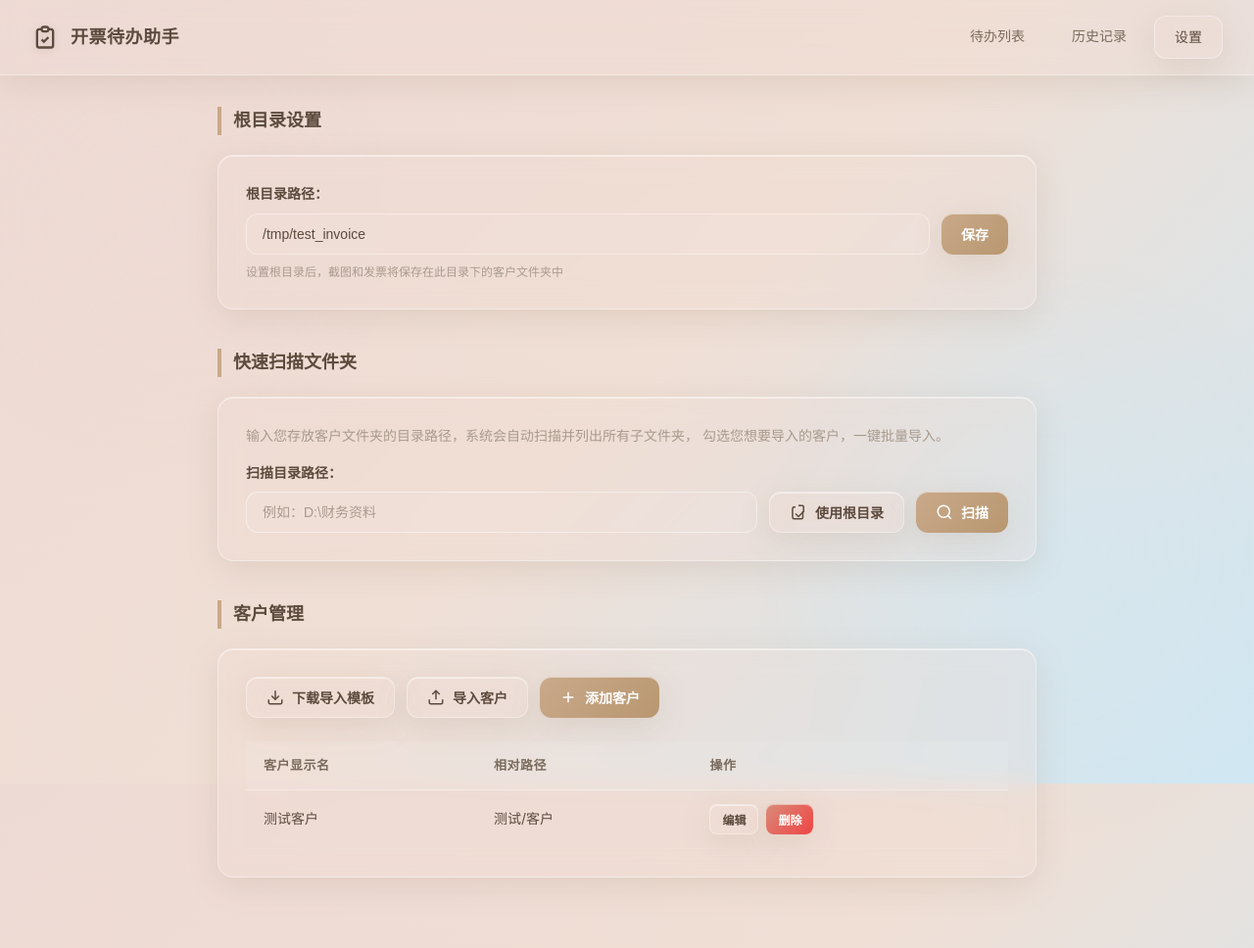
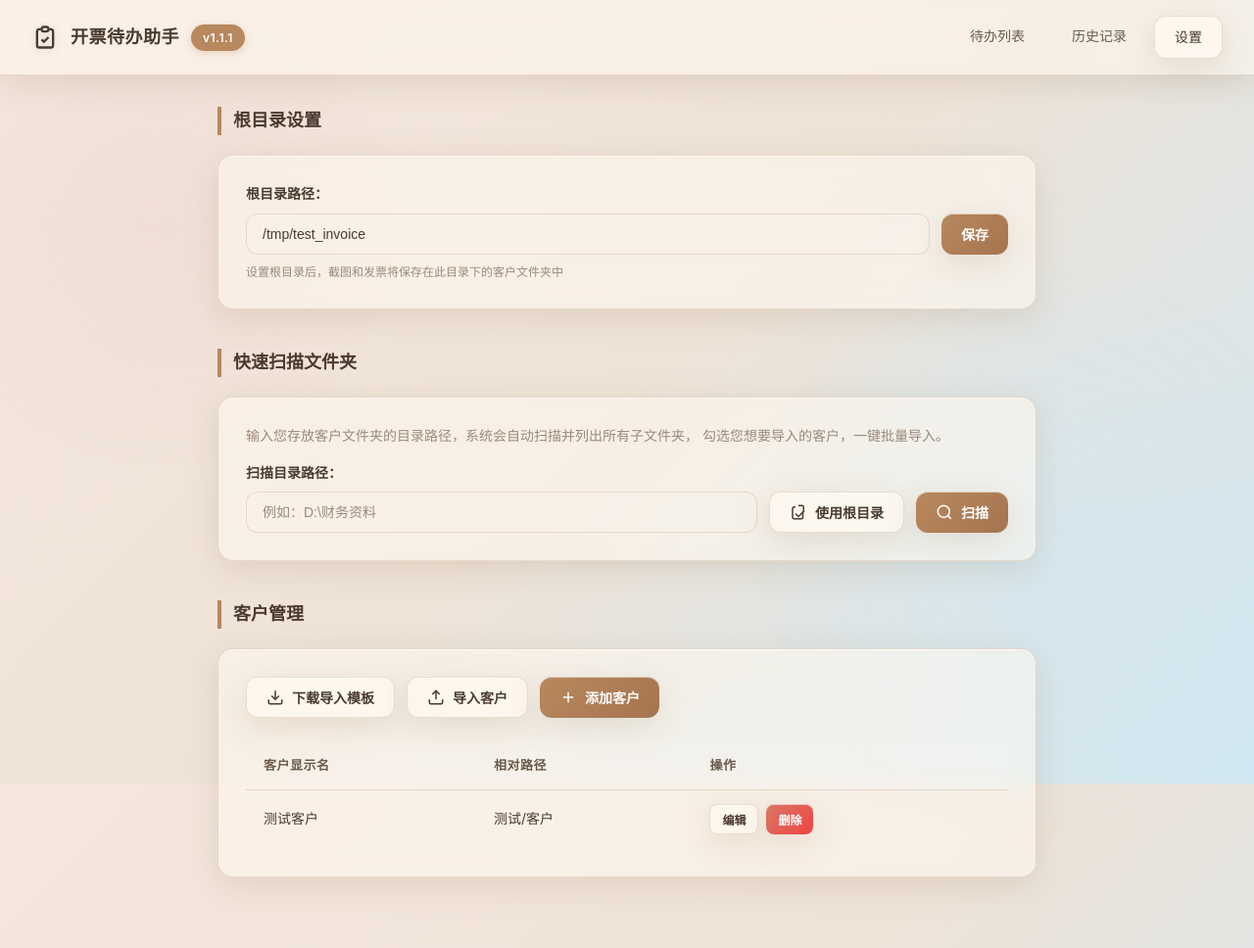
Before and after one commit to 824167532/for-trae, a Flask app: page /settings in a window 1280 px wide. Shown: the whole page at 98% size. Run offline with Flask 3, Linux system fonts and the light colour scheme; data comes from the database, SQL or seed files in the repository; both versions use the stored data as it was after the commit.

```diff
--- a/invoice_helper/app.py
+++ b/invoice_helper/app.py
@@ -32,6 +32,12 @@ app.register_blueprint(todos_bp)
 app.register_blueprint(settings_bp)
 app.register_blueprint(files_bp)
 app.register_blueprint(scan_bp)
+
+
+@app.context_processor
+def inject_version():
+    """注入版本号到所有模板（用于CSS/JS缓存清除）"""
+    return {'app_version': get_version()}
 
 
 @app.route('/api/version')
--- a/invoice_helper/static/css/style.css
+++ b/invoice_helper/static/css/style.css
@@ -2,45 +2,45 @@
 
 /* 基础变量定义 - 配色：#EEDAD4（奶茶米）+ #D0E8F4（淡蓝） */
 :root {
-    /* 主色调 */
-    --color-cream: #EEDAD4;      /* 奶茶米色 - 温暖背景 */
-    --color-blue: #D0E8F4;       /* 淡蓝色 - 清新点缀 */
+    /* 主色调 - 奶茶米 + 淡蓝（比原版更明显，v1.1.1增强） */
+    --color-cream: #EEDAD4;
+    --color-blue: #D0E8F4;
 
     /* 衍生色 */
-    --color-cream-dark: #D9C5B8; /* 深奶茶色 */
-    --color-cream-light: #F5E6DE; /* 浅奶茶色 */
-    --color-blue-dark: #A8C8D8;  /* 深蓝色 */
-    --color-blue-light: #E5F2F8; /* 浅蓝色 */
+    --color-cream-dark: #D9C5B8;
+    --color-cream-light: #F5E6DE;
+    --color-blue-dark: #A8C8D8;
+    --color-blue-light: #E5F2F8;
 
     /* 玻璃拟态颜色 */
-    --glass-bg: rgba(238, 218, 212, 0.25);
-    --glass-bg-hover: rgba(238, 218, 212, 0.4);
-    --glass-border: rgba(255, 255, 255, 0.4);
-    --glass-border-strong: rgba(255, 255, 255, 0.6);
+    --glass-bg: rgba(255, 250, 240, 0.55);
+    --glass-bg-hover: rgba(255, 250, 240, 0.75);
+    --glass-border: rgba(201, 169, 138, 0.35);
+    --glass-border-strong: rgba(201, 169, 138, 0.55);
 
-    /* 渐变背景色 - 奶茶色 + 淡蓝 */
-    --bg-gradient-start: #EEDAD4;
-    --bg-gradient-mid: #F0DFD5;
+    /* 渐变背景色 - 奶茶米 + 淡蓝 */
+    --bg-gradient-start: #F5E6DE;
+    --bg-gradient-mid: #EFE3D7;
     --bg-gradient-end: #D0E8F4;
 
-    /* 文字颜色 - 深棕褐色，温暖易读 */
-    --text-primary: #5C4A3D;
-    --text-secondary: #7A6B5C;
-    --text-muted: #A89B8D;
+    /* 文字颜色 - 深棕褐色 */
+    --text-primary: #4A3B2E;
+    --text-secondary: #6B5A4A;
+    --text-muted: #9B8A7A;
 
-    /* 主题色 */
-    --primary-color: #C9A98A;     /* 暖棕金色 */
-    --primary-hover: #B89770;
+    /* 主题色 - 暖棕金色 */
+    --primary-color: #B8885E;
+    --primary-hover: #A57450;
     --primary-light: #E8D5C0;
-    --success-color: #7EB58C;     /* 暖绿色 */
-    --warning-color: #D4A574;     /* 暖橙色 */
-    --danger-color: #D98B7A;      /* 暖红色 */
-    --info-color: #8FA8BC;        /* 暖蓝色 */
+    --success-color: #6BA07C;
+    --warning-color: #C99659;
+    --danger-color: #D97866;
+    --info-color: #7E97AB;
 
     /* 阴影 - 柔和棕色阴影 */
-    --glass-shadow: 0 8px 32px 0 rgba(139, 115, 85, 0.15);
-    --glass-shadow-lg: 0 16px 48px 0 rgba(139, 115, 85, 0.2);
-    --glass-shadow-inset: inset 0 1px 0 0 rgba(255, 255, 255, 0.5);
+    --glass-shadow: 0 8px 32px 0 rgba(139, 115, 85, 0.18);
+    --glass-shadow-lg: 0 16px 48px 0 rgba(139, 115, 85, 0.25);
+    --glass-shadow-inset: inset 0 1px 0 0 rgba(255, 255, 255, 0.6);
 
     /* 模糊效果 */
     --blur-amount: 12px;
--- a/invoice_helper/templates/history.html
+++ b/invoice_helper/templates/history.html
@@ -4,7 +4,7 @@
     <meta charset="UTF-8">
     <meta name="viewport" content="width=device-width, initial-scale=1.0">
     <title>历史记录 - 开票待办助手</title>
-    <link rel="stylesheet" href="/static/css/style.css">
+    <link rel="stylesheet" href="/static/css/style.css?v={{ app_version }}">
 </head>
 <body>
     <div class="app-container">
@@ -16,6 +16,7 @@
                     <path d="M9 14l2 2 4-4"/>
                 </svg>
                 <span class="nav-title">开票待办助手</span>
+                <span class="nav-version" style="display: inline-flex; align-items: center; padding: 4px 12px; background: var(--primary-color); color: #FFF; border-radius: 20px; font-size: 12px; font-weight: 600; letter-spacing: 0.5px; box-shadow: 0 2px 8px rgba(184, 136, 94, 0.3);">v{{ app_version }}</span>
             </div>
             <div class="nav-links">
                 <a href="/" class="nav-link">待办列表</a>
@@ -83,6 +84,6 @@
         </main>
     </div>
 
-    <script src="/static/js/history.js"></script>
+    <script src="/static/js/history.js?v={{ app_version }}"></script>
 </body>
 </html>
--- a/invoice_helper/templates/index.html
+++ b/invoice_helper/templates/index.html
@@ -4,7 +4,7 @@
     <meta charset="UTF-8">
     <meta name="viewport" content="width=device-width, initial-scale=1.0">
     <title>开票待办助手</title>
-    <link rel="stylesheet" href="/static/css/style.css">
+    <link rel="stylesheet" href="/static/css/style.css?v={{ app_version }}">
 </head>
 <body>
     <div class="app-container">
@@ -16,6 +16,7 @@
                     <path d="M9 14l2 2 4-4"/>
                 </svg>
                 <span class="nav-title">开票待办助手</span>
+                <span class="nav-version" style="display: inline-flex; align-items: center; padding: 4px 12px; background: var(--primary-color); color: #FFF; border-radius: 20px; font-size: 12px; font-weight: 600; letter-spacing: 0.5px; box-shadow: 0 2px 8px rgba(184, 136, 94, 0.3);">v{{ app_version }}</span>
             </div>
             <div class="nav-links">
                 <a href="/" class="nav-link active">待办列表</a>
@@ -240,6 +241,6 @@
         </div>
     </div>
 
-    <script src="/static/js/app.js"></script>
+    <script src="/static/js/app.js?v={{ app_version }}"></script>
 </body>
 </html>
--- a/invoice_helper/templates/settings.html
+++ b/invoice_helper/templates/settings.html
@@ -4,7 +4,7 @@
     <meta charset="UTF-8">
     <meta name="viewport" content="width=device-width, initial-scale=1.0">
     <title>设置 - 开票待办助手</title>
-    <link rel="stylesheet" href="/static/css/style.css">
+    <link rel="stylesheet" href="/static/css/style.css?v={{ app_version }}">
 </head>
 <body>
     <div class="app-container">
@@ -16,6 +16,7 @@
                     <path d="M9 14l2 2 4-4"/>
                 </svg>
                 <span class="nav-title">开票待办助手</span>
+                <span class="nav-version" style="display: inline-flex; align-items: center; padding: 4px 12px; background: var(--primary-color); color: #FFF; border-radius: 20px; font-size: 12px; font-weight: 600; letter-spacing: 0.5px; box-shadow: 0 2px 8px rgba(184, 136, 94, 0.3);">v{{ app_version }}</span>
             </div>
             <div class="nav-links">
                 <a href="/" class="nav-link">待办列表</a>
@@ -241,6 +242,6 @@
         </div>
     </div>
 
-    <script src="/static/js/settings.js"></script>
+    <script src="/static/js/settings.js?v={{ app_version }}"></script>
 </body>
 </html>
--- a/invoice_helper/version.json
+++ b/invoice_helper/version.json
@@ -1,14 +1,15 @@
 {
-  "version": "1.1.0",
-  "version_name": "开票待办助手 v1.1.0",
+  "version": "1.1.1",
+  "version_name": "开票待办助手 v1.1.1",
   "release_date": "2026-06-10",
-  "codename": "新增文件夹扫描工具 + 奶茶色UI",
+  "codename": "修复版本识别+奶茶色UI+CSS缓存机制",
   "description": "开票待办助手 - 支持Windows和macOS双平台的发票管理工具",
   "release_notes": [
-    "✨ 新增: 文件夹扫描工具，一键扫描本地文件夹批量导入客户",
-    "🎨 UI改版: 温暖奶茶色 + 淡蓝色配色，全新玻璃拟态风格",
-    "🖥️ 优化: macOS支持双击启动脚本",
-    "📝 优化: 启动时显示版本号和系统信息"
+    "✨ 新增: 文件夹扫描工具（一键扫描本地目录，批量导入客户）",
+    "🎨 UI改版: 温暖奶茶色 + 淡蓝色配色（v1.1.1增强对比度）",
+    "🔧 修复: CSS/JS加版本号，自动清除浏览器缓存，确保看到新版本",
+    "🏷️ 优化: 导航栏显示版本号徽章，一眼识别版本",
+    "🖥️ 优化: macOS支持双击启动脚本"
   ],
   "author": "开票待办助手开发团队",
   "license": "MIT",
```
Also changed, not shown: invoice_helper/data/invoice_helper.db, 1 other file.
